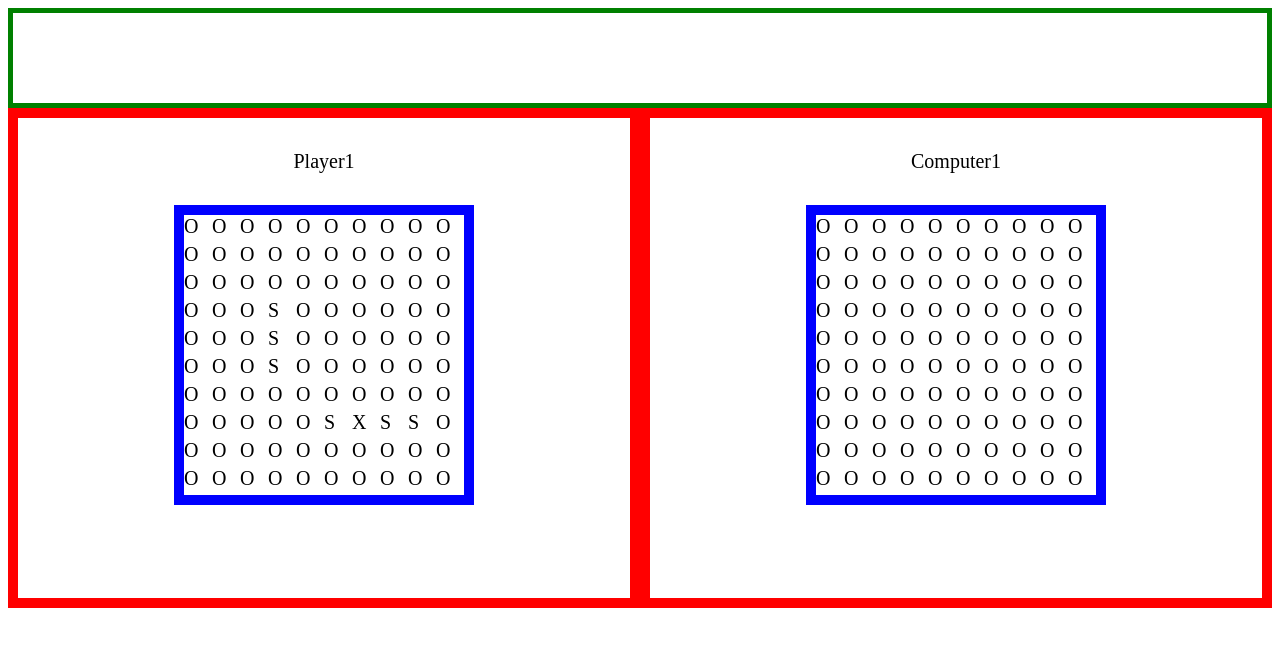
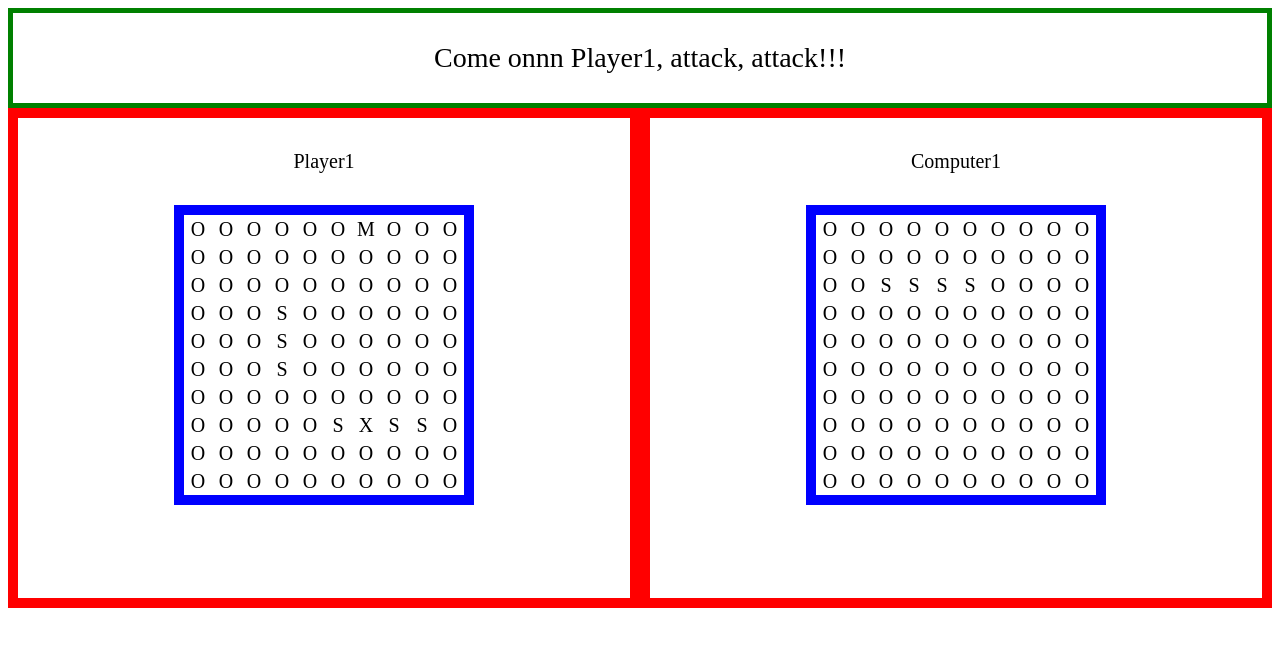
Before and after one commit to FlagonDragon/battleship, a website built with webpack: page src/template.html in a window 1280 px wide. Built offline with nearby package versions, Linux system fonts and the light colour scheme.

Commit message:
add makeMove method for Computer

```diff
--- a/src/gameboard.js
+++ b/src/gameboard.js
@@ -107,8 +107,6 @@ class Gameboard {
 
         });
 
-        if (shipsRemaining == 0) return 'All ships down!';
-
         return shipsRemaining;
 
     }
--- a/src/index.js
+++ b/src/index.js
@@ -3,8 +3,8 @@ import Ship from "./ship";
 import Gameboard from "./gameboard";
 const {Player, Computer} = require('./player');
 
-const player1 = new Player;
-const player2 = new Computer();
+let player1 = new Player;
+let player2 = new Computer;
 
 console.log('YAHOO!!!');
 
@@ -18,6 +18,9 @@ player2Name.textContent = player2.name;
 player1.gameBoard.placeShip(3, 3, 3, 'ver');
 player1.gameBoard.placeShip(5, 7, 4, 'hor');
 player1.gameBoard.receiveAttack(6, 7)
+
+player2.gameBoard.placeShip(2, 2, 4, 'hor');
+player2.makeMove(player1);
 
 
 let map1 = document.getElementById('map1');
@@ -36,6 +39,9 @@ function drawBoard(player, map) {
         console.log(j+', '+i);
 
         refreshBoard();
+
+        console.log(player);
+
       };
       map.appendChild(div);
 
@@ -66,3 +72,41 @@ function refreshBoard() {
 };
 
 refreshBoard();
+
+const instruction = document.getElementById('instruction');
+instruction.textContent = 'Commence the games.'
+
+let currentPlayer = player1;
+let otherPlayer = player2;
+
+const gameStates = ['setup','live','over'];
+let gameState = gameStates[1];
+
+function play() {
+
+  if (gameState == 'setup') {
+    player1 = new Player;
+    player2 = new Computer;
+    instruction.textContent = 'Pls place you\'re ships right meow.';
+  }
+
+  if (gameState == 'live') {
+
+    instruction.textContent = `Come onnn ${currentPlayer.name}, attack, attack!!!`;
+
+    if (otherPlayer.gameBoard.shipsRemaining() == 0) {
+      gameState = 'over';
+    }
+
+  };
+
+
+  if (gameState == 'over') {
+    instruction.textContent = `S${currentPlayer.name} wins!!!`;
+  }
+
+  refreshBoard();
+
+}
+
+play();
--- a/src/player.js
+++ b/src/player.js
@@ -20,6 +20,13 @@ class Computer extends Player {
         this.gameBoard = new Gameboard;
     }
 
+    makeMove(player) {
+        let x = Math.round(Math.random() * 9);
+        let y = Math.round(Math.random() * 9);
+
+        player.gameBoard.receiveAttack(x, y);
+    }
+
 }
 
 module.exports = {Player, Computer};
--- a/src/styles.css
+++ b/src/styles.css
@@ -13,6 +13,13 @@
     grid-row: 1 / 2;
     grid-column: 1 / 3;
     border: 5px solid green;
+    display: flex;
+    align-items: center;
+    justify-content: center;
+}
+
+#instruction {
+    font-size: 28px;
 }
 
 .content {
@@ -53,4 +60,11 @@
     display: grid;
     grid-template-rows: repeat(10, 1fr);
     grid-template-columns: repeat(10, 1fr);
+    text-align: center;
 }
+
+.map div {
+    display: flex;
+    align-items: center;
+    justify-content: center;
+}
--- a/src/template.html
+++ b/src/template.html
@@ -9,7 +9,9 @@
 
     <div id="container">
 
-        <div id="header"></div>
+        <div id="header">
+            <div id="instruction"></div>
+        </div>
 
         <div class="playerWindow" id="window1">
 
```
